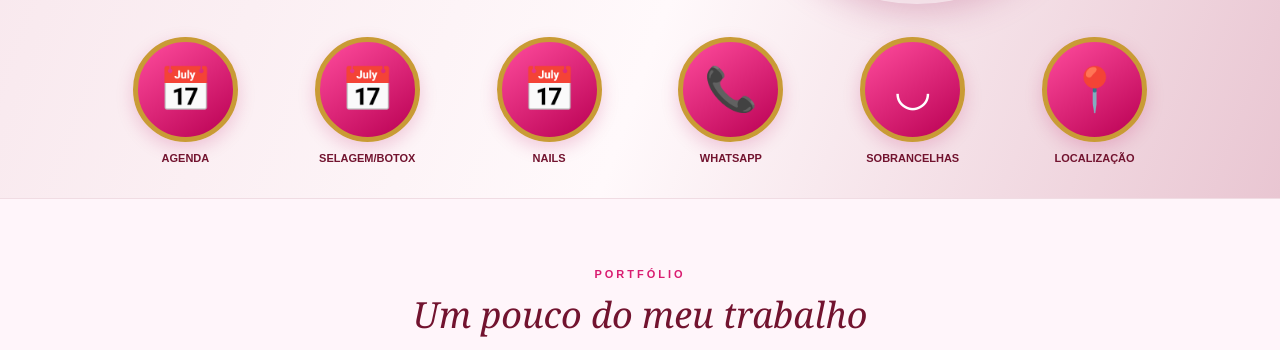
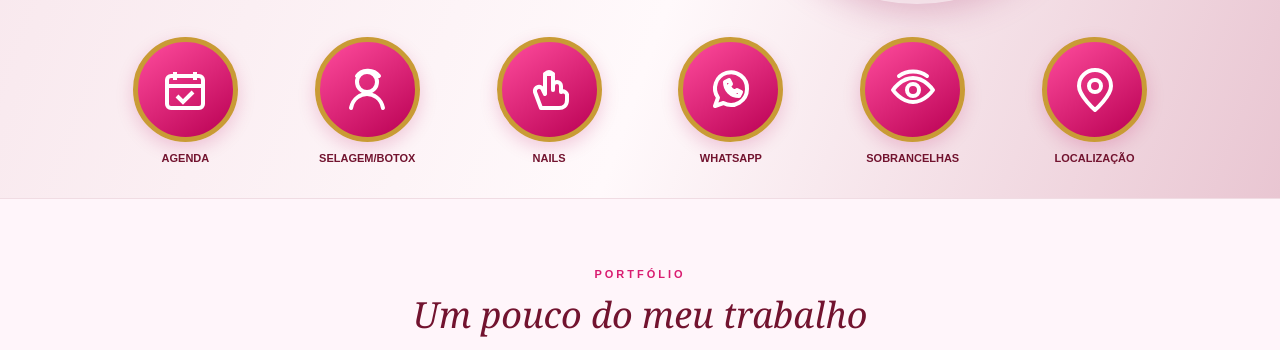
Before and after one commit to phelipeluizbb54123-arch/Studio-Mila-Caroline, a plain HTML site: page index.html in a window 1280 px wide. Shown: the part 450-800 px from the top of the page. Drawn offline with Linux system fonts and the light colour scheme.

Commit message:
Replace emoji with SVG icons in highlights

```diff
--- a/index.html
+++ b/index.html
@@ -427,32 +427,44 @@ alt="Foto original de Mila Caroline">
 <div class="wrap">
   <div class="destaques">
     <a href="#agendar" class="destaque">
-      <span>📅</span>
+
+<span><svg viewBox="0 0 24 24" fill="none" stroke="white" stroke-width="2" width="48" height="48"><rect x="3" y="5" width="18" height="16" rx="2"/><path d="M7 3v4M17 3v4M3 10h18M8 15l3 3 5-5"/></svg></span>
+
       <strong>AGENDA</strong>
     </a>
 
     <a href="#servicos" class="destaque">
-      <span>📅</span>
+
+<span><svg viewBox="0 0 24 24" fill="none" stroke="white" stroke-width="2" width="48" height="48" stroke-linecap="round" stroke-linejoin="round"><circle cx="12" cy="8" r="5"/><path d="M4 21c1-5 5-7 8-7s7 2 8 7M7 5c2-3 8-4 11 0"/></svg></span>
+
       <strong>SELAGEM/BOTOX</strong>
     </a>
 
     <a href="#trabalhos" class="destaque">
-      <span>📅</span>
+
+<span><svg viewBox="0 0 24 24" fill="none" stroke="white" stroke-width="2" width="48" height="48" stroke-linecap="round" stroke-linejoin="round"><path d="M8 21 5 13a2 2 0 0 1 4-1l1 2V5a2 2 0 0 1 4 0v7-2a2 2 0 0 1 4 0v3a2 2 0 0 1 3 2v2c0 3-2 4-4 4z"/><path d="M10 4h4"/></svg></span>
+
       <strong>NAILS</strong>
     </a>
 
     <a href="https://wa.me/5598981265696" class="destaque">
-      <span>📞</span>
+
+<span><svg viewBox="0 0 24 24" fill="none" stroke="white" stroke-width="2" width="48" height="48" stroke-linecap="round" stroke-linejoin="round"><path d="M20 11.5a8 8 0 0 1-11.8 7L4 20l1.5-4.2A8 8 0 1 1 20 11.5Z"/><path d="M9 8c0 4 3 7 7 7l1-2-2-1-1 1c-1.5-.5-2.5-1.5-3-3l1-1-1-2z"/></svg></span>
+
       <strong>WHATSAPP</strong>
     </a>
 
     <a href="#servicos" class="destaque">
-      <span>◡</span>
+
+<span><svg viewBox="0 0 24 24" fill="none" stroke="white" stroke-width="2" width="48" height="48" stroke-linecap="round" stroke-linejoin="round"><path d="M2 12s4-6 10-6 10 6 10 6-4 6-10 6-10-6-10-6Z"/><circle cx="12" cy="12" r="3"/><path d="M5 5c4-3 10-3 14 0"/></svg></span>
+
       <strong>SOBRANCELHAS</strong>
     </a>
 
     <a href="#local" class="destaque">
-      <span>📍</span>
+
+<span><svg viewBox="0 0 24 24" fill="none" stroke="white" stroke-width="2" width="48" height="48" stroke-linecap="round" stroke-linejoin="round"><path d="M20 10c0 5-8 12-8 12S4 15 4 10a8 8 0 1 1 16 0Z"/><circle cx="12" cy="10" r="3"/></svg></span>
+
       <strong>LOCALIZAÇÃO</strong>
     </a>
   </div>
```
